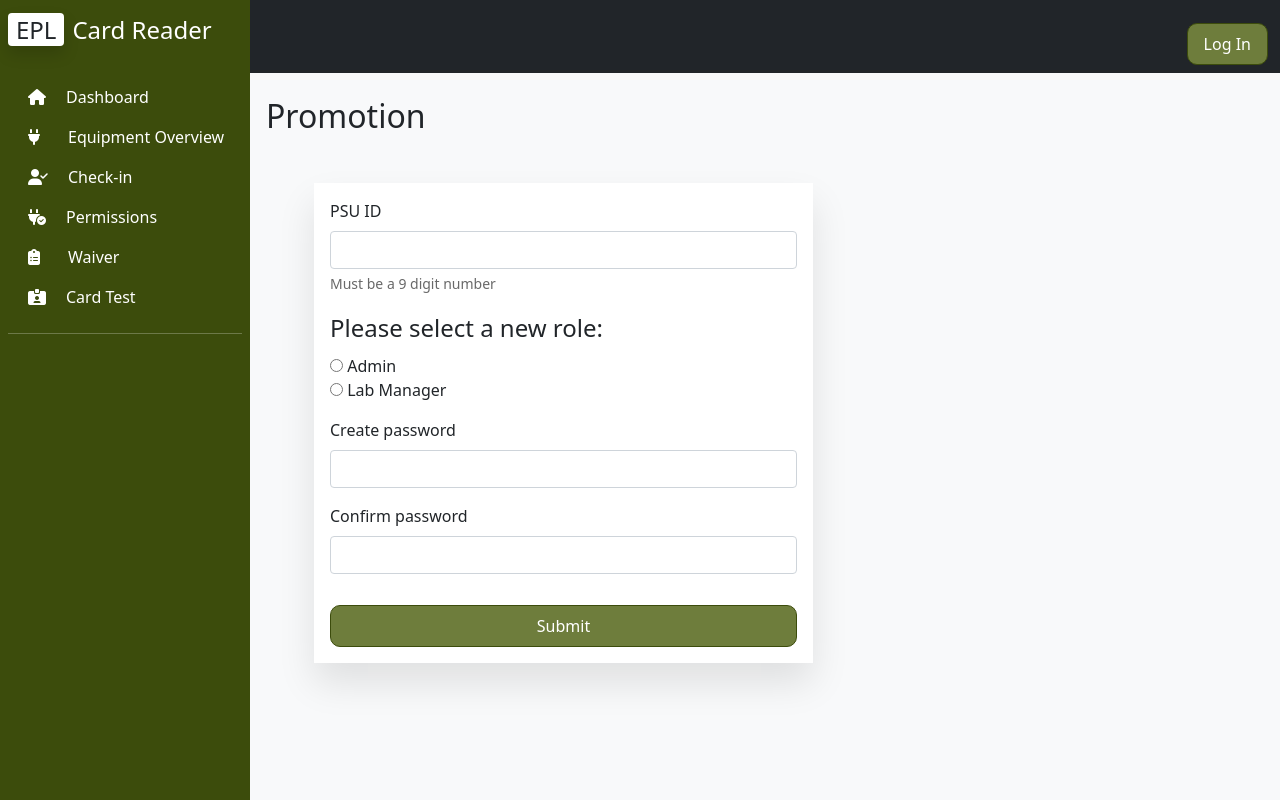
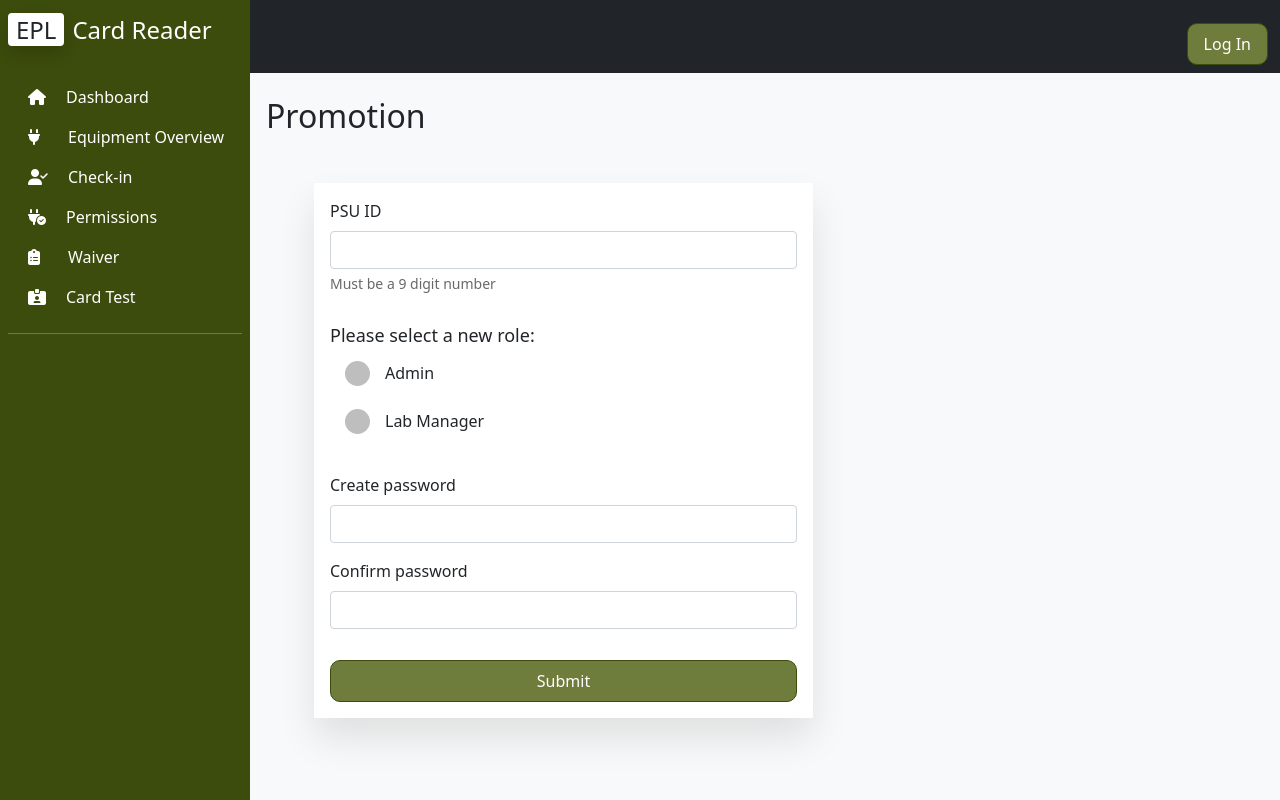
Before and after one commit to ZYostSass/EPL-Card-Reader-Interface, a Flask app: template web_app/templates/promote_user.html in a window 1280 px wide. Run offline with Flask 3, Linux system fonts and the light colour scheme; the template is opened without the code that fills it, so the values that code supplies are empty; data comes from the database, SQL or seed files in the repository.

Commit message:
Added styling to radio buttons on promotion form

```diff
--- a/web_app/static/css/main.css
+++ b/web_app/static/css/main.css
@@ -598,6 +598,66 @@ hr.h-color {
   border-radius: 5px;
 }
 
+/* Promotion */
+.role-selection legend {
+  font-size: 18px;
+  margin: 12px 0;
+}
+
+.role-selection .container {
+  display: block;
+  position: relative;
+  padding-left: 55px;
+  cursor: pointer;
+  font-size: 16px;
+  user-select: none;
+  -webkit-user-select: none;
+  -moz-user-select: none;
+}
+
+.role-selection fieldset input {
+  position: absolute;
+  opacity: 0;
+  cursor: pointer;
+}
+
+.role-selection .checkmark {
+  position: absolute;
+  top: 0;
+  left: 15px;
+  height: 25px;
+  width: 25px;
+  background-color: var(--lightGrey);
+  border-radius: 50%;
+}
+
+.role-selection .container:hover input ~ .checkmark {
+  background-color: var(--dimGray);
+}
+
+.role-selection .container input:checked ~ .checkmark {
+  background-color: var(--lightPSUgreen);
+}
+
+.role-selection .checkmark:after {
+  content: '';
+  position: absolute;
+  display: none;
+}
+
+.role-selection .container input:checked ~ .checkmark:after {
+  display: block;
+}
+
+.role-selection .container .checkmark:after {
+  top: 9px;
+  left: 9px;
+  width: 8px;
+  height: 8px;
+  border-radius: 50%;
+  background: var(--white);
+}
+
 /* Media Queries */
 @media (max-width: 767px) {
   /* Sidebar */
--- a/web_app/templates/promote_user.html
+++ b/web_app/templates/promote_user.html
@@ -18,13 +18,17 @@
       />
       <div id="idHelp" class="form-text">Must be a 9 digit number</div>
     </div>
-    <div class="mb-3">
+    <div class="role-selection mb-3">
       <fieldset>
         <legend>Please select a new role:</legend>
-        <input type="radio" id="admin" name="role" value="Admin" />
-        <label for="admin">Admin</label><br />
-        <input type="radio" id="manager" name="role" value="Manager" />
-        <label for="manager">Lab Manager</label><br />
+        <label class="container" for="admin">Admin
+          <input type="radio" id="admin" name="role" value="Admin" />
+          <span class="checkmark"></span>
+        </label><br />
+        <label class="container" for="manager">Lab Manager
+          <input type="radio" id="manager" name="role" value="Manager" />
+          <span class="checkmark"></span>
+        </label><br />
       </fieldset>
     </div>
     <div class="mb-3">
```
